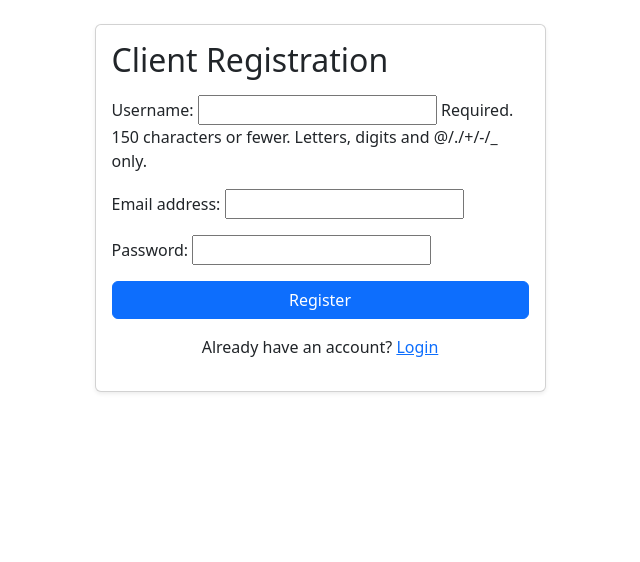
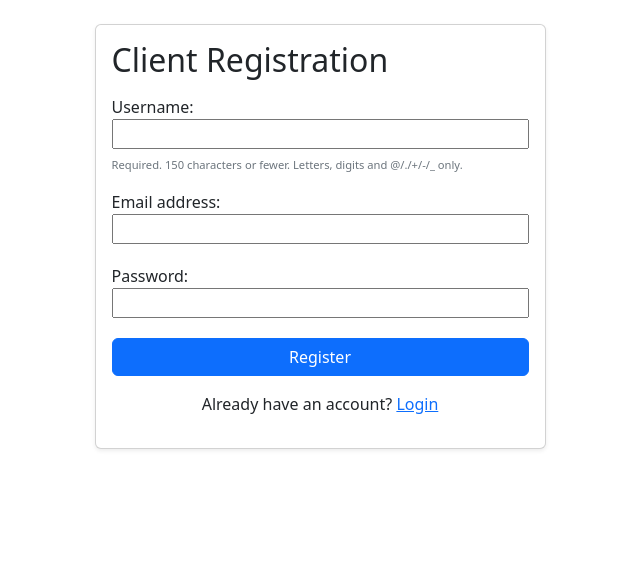
Before and after one commit to Katerynakulik/physio-clinic, a Django app: page /accounts/register/ in a window 1280 px wide. Shown: the part 56-618 px from the top of the page, without its empty margins (320-960 px from the left). Run offline with Django 5.2, Linux system fonts and the light colour scheme.

Commit message:
Fix: add extra style to registration form

```diff
--- a/config/settings.py
+++ b/config/settings.py
@@ -8,6 +8,9 @@ load_dotenv()
 # Build paths inside the project like this: BASE_DIR / 'subdir'.
 BASE_DIR = Path(__file__).resolve().parent.parent
 
+STATICFILES_DIRS = [
+    BASE_DIR / "static",
+]
 
 # Quick-start development settings - unsuitable for production
 # See https://docs.djangoproject.com/en/5.2/howto/deployment/checklist/
@@ -109,7 +112,7 @@ USE_TZ = True
 # Static files (CSS, JavaScript, Images)
 # https://docs.djangoproject.com/en/5.2/howto/static-files/
 
-STATIC_URL = 'static/'
+STATIC_URL = '/static/'
 
 # Default primary key field type
 # https://docs.djangoproject.com/en/5.2/ref/settings/#default-auto-field
--- /dev/null
+++ b/static/css/style.css
@@ -0,0 +1,20 @@
+/* Django form help text styling */
+form p {
+  display: flex;
+  flex-direction: column;
+}
+
+form p input,
+form p select,
+form p textarea {
+  margin-bottom: 0.25rem;
+}
+
+form p .helptext,
+form p small,
+form p span {
+  font-size: 0.7rem; /* ~30% smaller */
+  color: #6c757d; /* Bootstrap muted */
+  display: block;
+  margin-top: 0.25rem;
+}
--- a/templates/base.html
+++ b/templates/base.html
@@ -11,6 +11,9 @@
       href="https://cdn.jsdelivr.net/npm/bootstrap@5.3.2/dist/css/bootstrap.min.css"
       rel="stylesheet"
     />
+    {% load static %}
+    <link rel="stylesheet" href="{% static 'css/style.css' %}">
+
   </head>
 
   <body class="d-flex flex-column min-vh-100">
--- a/templates/includes/header.html
+++ b/templates/includes/header.html
@@ -44,7 +44,7 @@
               {% csrf_token %}
               <button
                 type="submit"
-                class="nav-link btn btn-link text-light"
+                class="nav-link btn btn-link"
                 style="text-decoration: none;"
               >
                 Logout
```
